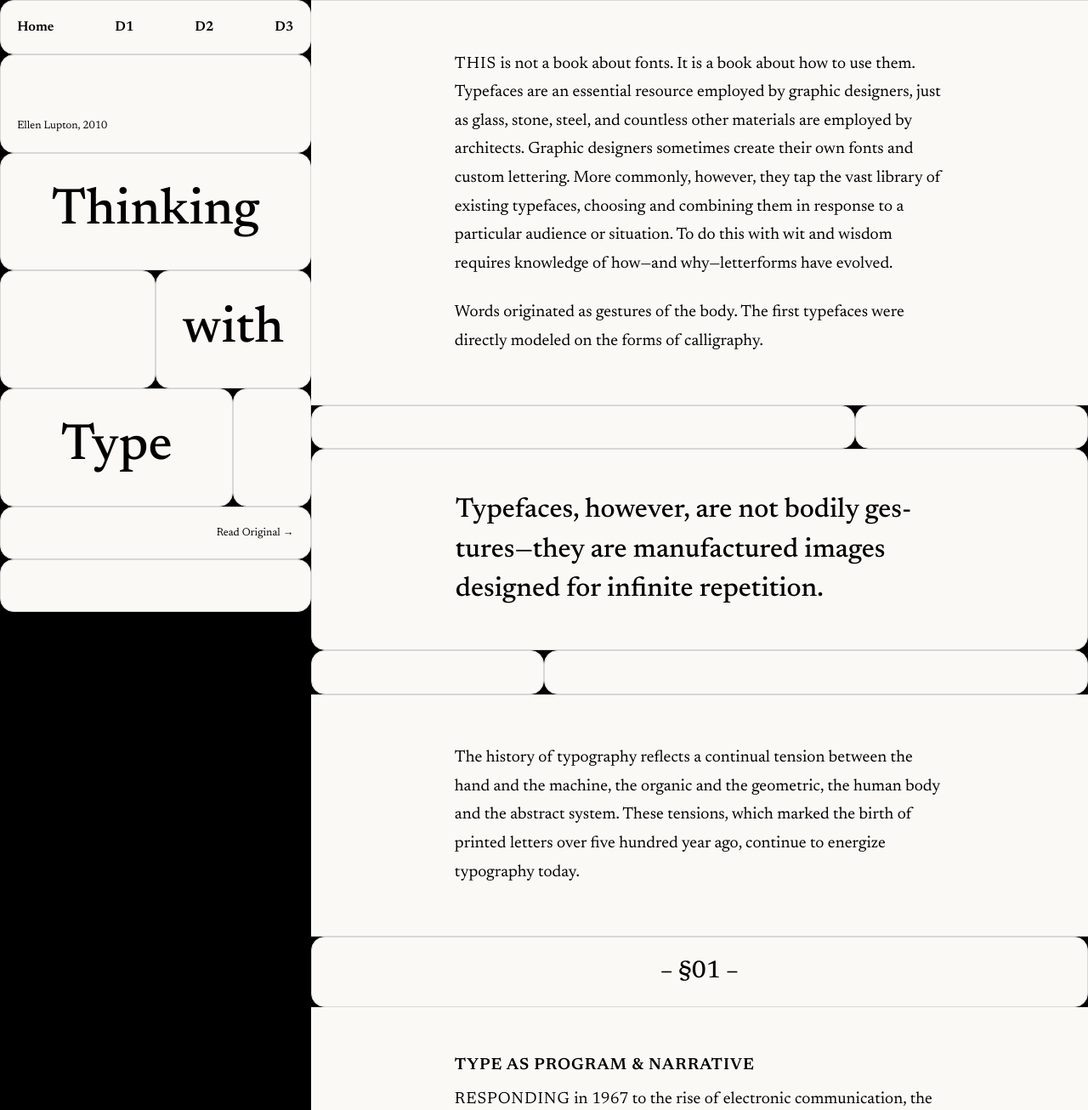
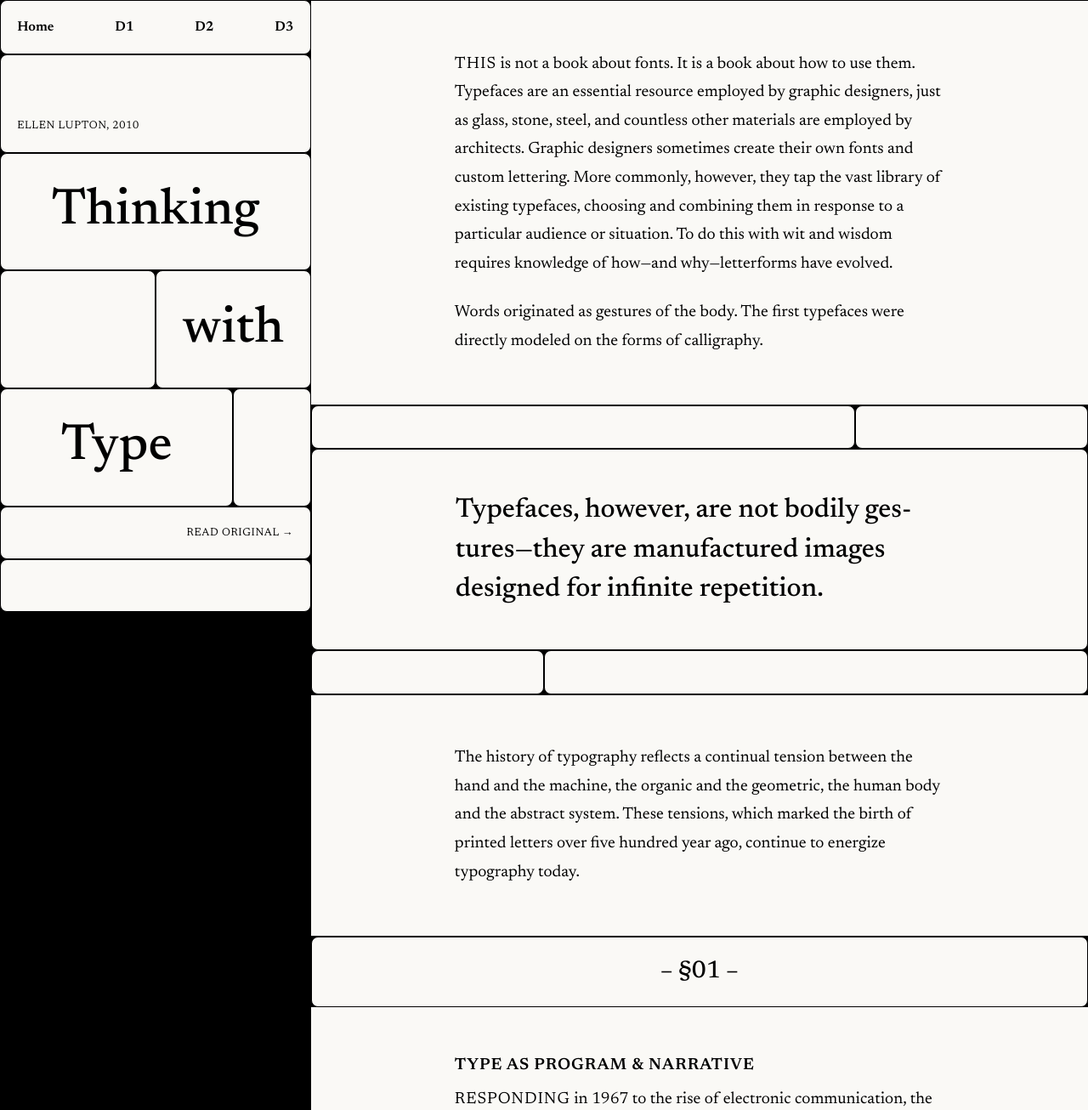
Before and after one commit to Jasmine-chang77/binding, a plain HTML site: page third-text/index.html in a window 1280 px wide. Shown: the top 1306 px of the page at 85% size. Drawn offline with nearby package versions, Linux system fonts and the light colour scheme; a web font is replaced by a local one.

Commit message:
Changed motifs for three articles

```diff
--- a/article-name/style.css
+++ b/article-name/style.css
@@ -27,6 +27,9 @@
 	/* Spacing */
 	--offset: 0.15rem;  /* underline offset */
 	--radius: 1rem;     /* cell corners */
+	--corners: var(--radius);
+	--border: 0.05rem;
+
 	--pad: 1.2rem;      /* inside a cell */
 	--blank: 3.2rem;    /* height of a row of empty cells */
 	--nav-height: 4rem; /* the fixed nav on mobile */
@@ -72,8 +75,8 @@ h1::before,
 h1::after,
 footer {
 	background-color: var(--paper);
-	border: 0.05rem solid var(--stroke);
-	border-radius: var(--radius);
+	border: var(--border) solid var(--stroke);
+	border-radius: var(--corners);
 	padding: var(--pad);
 }
 
@@ -103,8 +106,8 @@ header {
 			content: '';
 			grid-area: filler;
 			background-color: var(--paper);
-			border: 0.05rem solid var(--stroke);
-			border-radius: var(--radius);
+			border: var(--border) solid var(--stroke);
+			border-radius: var(--corners);
 		}
 	}
 }
@@ -126,12 +129,16 @@ nav {
 .byline {
 	grid-area: byline;
 	font-size: var(--text-small);
+	text-transform: uppercase;
+	letter-spacing: var(--tracking-caps);
 	padding-block-start: calc(var(--space-m) * 3);
 }
 
 .source {
 	grid-area: source;
 	font-size: var(--text-small);
+	text-transform: uppercase;
+	letter-spacing: var(--tracking-caps);
 	text-align: end;
 
 	a::after { content: ' →'; }
@@ -223,13 +230,13 @@ article > section {
 	> :first-child,
 	> .blank-row + :not(blockquote, dl, .blank-row) {
 		padding-block-start: var(--space-xl);
-		border-block-start: 0.05rem solid var(--stroke);
+		border-block-start: var(--border) solid var(--stroke);
 	}
 
 	> :last-child:not(blockquote, dl, .blank-row),
 	> :not(blockquote, dl):has(+ .blank-row) {
 		padding-block-end: var(--space-xl);
-		border-block-end: 0.05rem solid var(--stroke);
+		border-block-end: var(--border) solid var(--stroke);
 	}
 
 	.section-number {
@@ -242,8 +249,8 @@ article > section {
 		font-weight: 500;
 		line-height: var(--leading-tight);
 		background-color: var(--paper);
-		border: 0.05rem solid var(--stroke);
-		border-radius: var(--radius);
+		border: var(--border) solid var(--stroke);
+		border-radius: var(--corners);
 		padding-block: var(--space-m);
 
 		&::before { content: '– §'; }
@@ -260,8 +267,8 @@ article > section {
 	&::after {
 		content: '';
 		background-color: var(--paper);
-		border: 0.05rem solid var(--stroke);
-		border-radius: var(--radius);
+		border: var(--border) solid var(--stroke);
+		border-radius: var(--corners);
 	}
 }
 
@@ -274,8 +281,8 @@ footer + .blank-row {
 blockquote,
 dl {
 	background-color: var(--paper);
-	border: 0.05rem solid var(--stroke);
-	border-radius: var(--radius);
+	border: var(--border) solid var(--stroke);
+	border-radius: var(--corners);
 	padding-block: var(--space-l);
 	padding-inline: max(var(--pad), calc((100% - var(--line-length)) / 2));
 }
--- a/second-one/style.css
+++ b/second-one/style.css
@@ -26,7 +26,10 @@
 
 	/* Spacing */
 	--offset: 0.15rem;  /* underline offset */
-	--radius: 1rem;     /* cell corners */
+	--radius: 1.75rem;     /* cell corners */
+	--corners: 0 var(--radius);
+	--border: 0.05rem;
+
 	--pad: 1.2rem;      /* inside a cell */
 	--blank: 3.2rem;    /* height of a row of empty cells */
 	--nav-height: 4rem; /* the fixed nav on mobile */
@@ -72,8 +75,8 @@ h1::before,
 h1::after,
 footer {
 	background-color: var(--paper);
-	border: 0.05rem solid var(--stroke);
-	border-radius: var(--radius);
+	border: var(--border) solid var(--stroke);
+	border-radius: var(--corners);
 	padding: var(--pad);
 }
 
@@ -104,7 +107,7 @@ header {
 			grid-area: filler;
 			background-color: var(--paper);
 			border: 0.05rem solid var(--stroke);
-			border-radius: var(--radius);
+			border-radius: var(--corners);
 		}
 	}
 }
@@ -126,12 +129,16 @@ nav {
 .byline {
 	grid-area: byline;
 	font-size: var(--text-small);
+	text-transform: uppercase;
+	letter-spacing: var(--tracking-caps);
 	padding-block-start: calc(var(--space-m) * 3);
 }
 
 .source {
 	grid-area: source;
 	font-size: var(--text-small);
+	text-transform: uppercase;
+	letter-spacing: var(--tracking-caps);
 	text-align: end;
 
 	a::after { content: ' →'; }
@@ -223,13 +230,13 @@ article > section {
 	> :first-child,
 	> .blank-row + :not(blockquote, dl, .blank-row) {
 		padding-block-start: var(--space-xl);
-		border-block-start: 0.05rem solid var(--stroke);
+		border-block-start: var(--border) solid var(--stroke);
 	}
 
 	> :last-child:not(blockquote, dl, .blank-row),
 	> :not(blockquote, dl):has(+ .blank-row) {
 		padding-block-end: var(--space-xl);
-		border-block-end: 0.05rem solid var(--stroke);
+		border-block-end: var(--border) solid var(--stroke);
 	}
 
 	.section-number {
@@ -242,8 +249,8 @@ article > section {
 		font-weight: 500;
 		line-height: var(--leading-tight);
 		background-color: var(--paper);
-		border: 0.05rem solid var(--stroke);
-		border-radius: var(--radius);
+		border: var(--border) solid var(--stroke);
+		border-radius: var(--corners);
 		padding-block: var(--space-m);
 
 		&::before { content: '– §'; }
@@ -260,8 +267,8 @@ article > section {
 	&::after {
 		content: '';
 		background-color: var(--paper);
-		border: 0.05rem solid var(--stroke);
-		border-radius: var(--radius);
+		border: var(--border) solid var(--stroke);
+		border-radius: var(--corners);
 	}
 }
 
@@ -274,8 +281,8 @@ footer + .blank-row {
 blockquote,
 dl {
 	background-color: var(--paper);
-	border: 0.05rem solid var(--stroke);
-	border-radius: var(--radius);
+	border: var(--border) solid var(--stroke);
+	border-radius: var(--corners);
 	padding-block: var(--space-l);
 	padding-inline: max(var(--pad), calc((100% - var(--line-length)) / 2));
 }
--- a/third-text/index.html
+++ b/third-text/index.html
@@ -20,7 +20,7 @@
 					<li><a href="../">Home</a></li>
 					<li><a href="../article-name/">D1</a></li> <!-- ../ says go up to the roots -->
 					<li><a href="../second-one/">D2</a></li>
-					<li><a href="third-text/">D3</a></li>
+					<li><a href="../third-text/">D3</a></li>
 				</ul>
 			</nav>
 
--- a/third-text/style.css
+++ b/third-text/style.css
@@ -7,7 +7,7 @@
 	/* Color */
 	--paper: #FAF9F6;
 	--black: #000000;
-	--stroke: #D7D7D7;
+	--stroke: #000000;
 
 	/* Type scale */
 	--text-small: 0.8rem;
@@ -26,7 +26,11 @@
 
 	/* Spacing */
 	--offset: 0.15rem;  /* underline offset */
-	--radius: 1rem;     /* cell corners */
+	--radius: 0.5rem;     /* cell corners */
+	--corners: var(--radius);
+	--border-inline: 0.05rem;
+	--border-block: 0.1rem;
+
 	--pad: 1.2rem;      /* inside a cell */
 	--blank: 3.2rem;    /* height of a row of empty cells */
 	--nav-height: 4rem; /* the fixed nav on mobile */
@@ -72,8 +76,9 @@ h1::before,
 h1::after,
 footer {
 	background-color: var(--paper);
-	border: 0.05rem solid var(--stroke);
-	border-radius: var(--radius);
+	border-inline: var(--border-inline) solid var(--stroke);
+	border-block: var(--border-block) solid var(--stroke);
+	border-radius: var(--corners);
 	padding: var(--pad);
 }
 
@@ -103,8 +108,9 @@ header {
 			content: '';
 			grid-area: filler;
 			background-color: var(--paper);
-			border: 0.05rem solid var(--stroke);
-			border-radius: var(--radius);
+			border-inline: var(--border-inline) solid var(--stroke);
+			border-block: var(--border-block) solid var(--stroke);
+			border-radius: var(--corners);
 		}
 	}
 }
@@ -126,12 +132,16 @@ nav {
 .byline {
 	grid-area: byline;
 	font-size: var(--text-small);
+	text-transform: uppercase;
+	letter-spacing: var(--tracking-caps);
 	padding-block-start: calc(var(--space-m) * 3);
 }
 
 .source {
 	grid-area: source;
 	font-size: var(--text-small);
+	text-transform: uppercase;
+	letter-spacing: var(--tracking-caps);
 	text-align: end;
 
 	a::after { content: ' →'; }
@@ -223,13 +233,13 @@ article > section {
 	> :first-child,
 	> .blank-row + :not(blockquote, dl, .blank-row) {
 		padding-block-start: var(--space-xl);
-		border-block-start: 0.05rem solid var(--stroke);
+		border-block-start: var(--border-block) solid var(--stroke);
 	}
 
 	> :last-child:not(blockquote, dl, .blank-row),
 	> :not(blockquote, dl):has(+ .blank-row) {
 		padding-block-end: var(--space-xl);
-		border-block-end: 0.05rem solid var(--stroke);
+		border-block-end: var(--border-block) solid var(--stroke);
 	}
 
 	.section-number {
@@ -242,8 +252,9 @@ article > section {
 		font-weight: 500;
 		line-height: var(--leading-tight);
 		background-color: var(--paper);
-		border: 0.05rem solid var(--stroke);
-		border-radius: var(--radius);
+		border-inline: var(--border-inline) solid var(--stroke);
+		border-block: var(--border-block) solid var(--stroke);
+		border-radius: var(--corners);
 		padding-block: var(--space-m);
 
 		&::before { content: '– §'; }
@@ -260,8 +271,9 @@ article > section {
 	&::after {
 		content: '';
 		background-color: var(--paper);
-		border: 0.05rem solid var(--stroke);
-		border-radius: var(--radius);
+		border-inline: var(--border-inline) solid var(--stroke);
+		border-block: var(--border-block) solid var(--stroke);
+		border-radius: var(--corners);
 	}
 }
 
@@ -274,8 +286,9 @@ footer + .blank-row {
 blockquote,
 dl {
 	background-color: var(--paper);
-	border: 0.05rem solid var(--stroke);
-	border-radius: var(--radius);
+	border-inline: var(--border-inline) solid var(--stroke);
+	border-block: var(--border-block) solid var(--stroke);
+	border-radius: var(--corners);
 	padding-block: var(--space-l);
 	padding-inline: max(var(--pad), calc((100% - var(--line-length)) / 2));
 }
```
Also changed, not shown: article-name/index.html (+1 -1 lines), second-one/index.html (+1 -1 lines).
